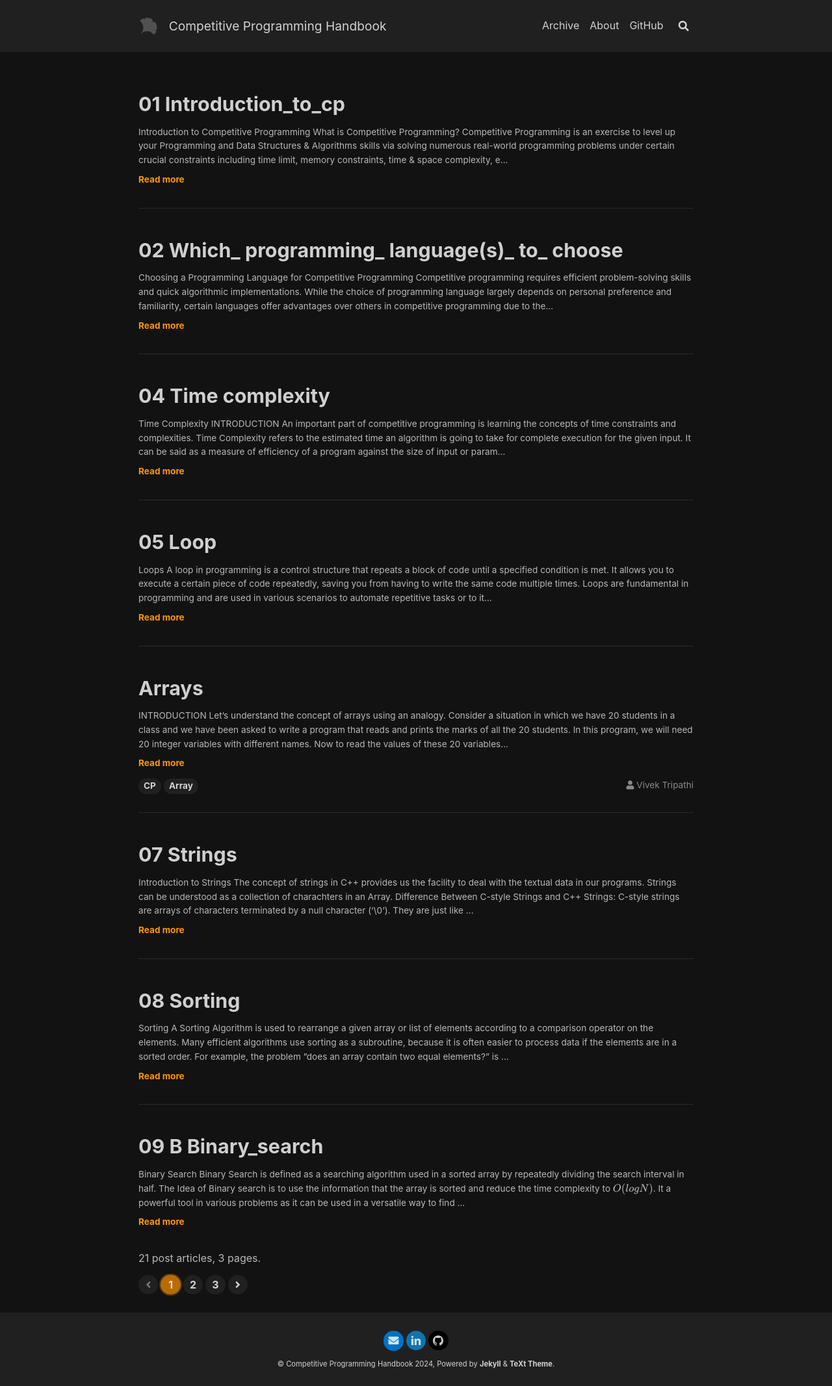
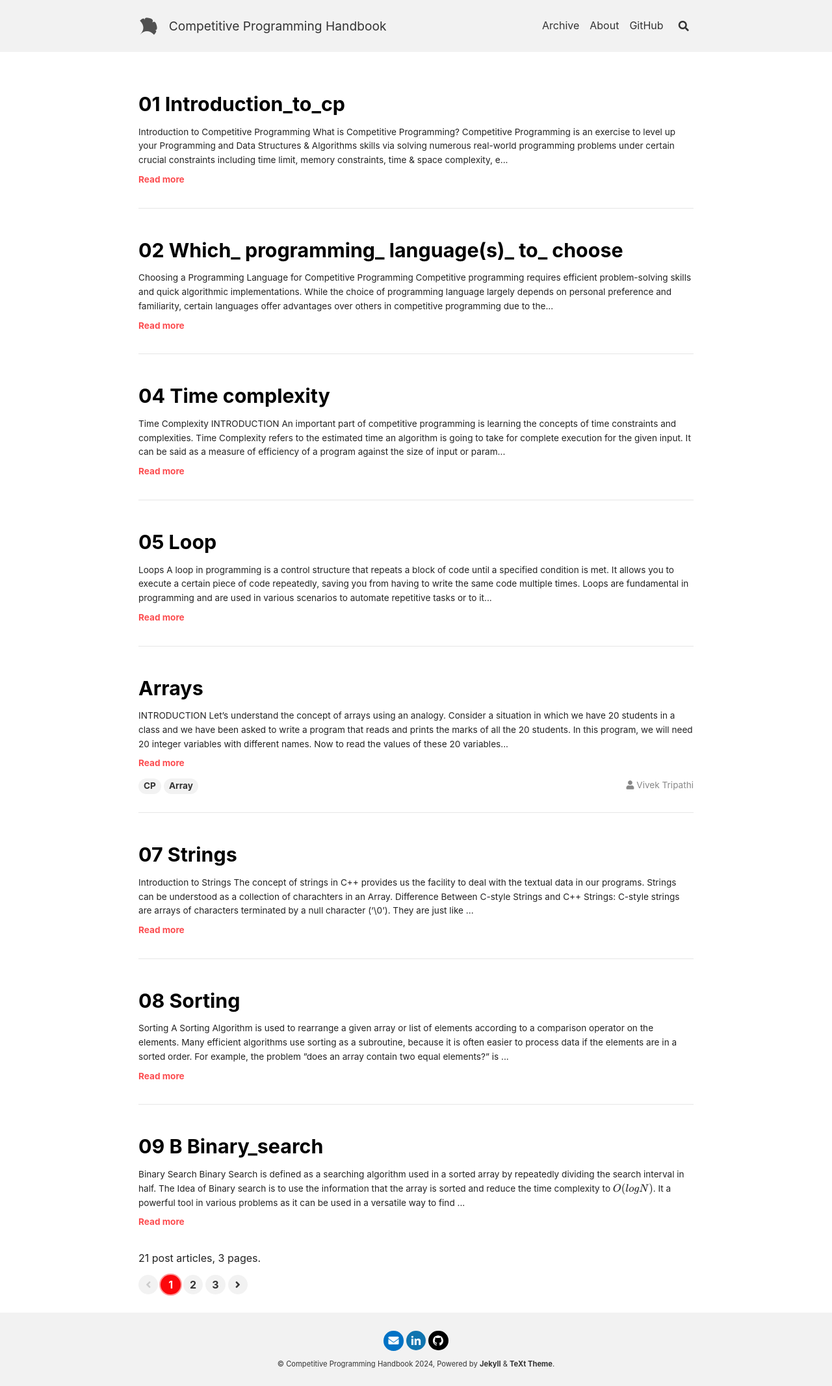
Before and after one commit to programming-club-knit/cp-handbook, a Jekyll site: the page built from index.html, in a window 1280 px wide. Shown: the whole page at 65% size. Built offline with Jekyll 4.4.1, drawn with Linux system fonts in a browser that asks for light colours; nearby versions of some CDN libraries; formulas are drawn with MathJax 3; the list of posts is cut into pages by our own code.

Commit message:
Fix: Change Theme Skin to Default - Changed the theme skin from black to default in config.yml.

```diff
--- a/_config.yml
+++ b/_config.yml
@@ -16,7 +16,7 @@
 
 ## => Site Settings
 ##############################
-text_skin: dark # "default" (default), "dark", "forest", "ocean", "chocolate", "orange"
+text_skin:  # "default" (default), "dark", "forest", "ocean", "chocolate", "orange"
 highlight_theme: default # "default" (default), "tomorrow", "tomorrow-night", "tomorrow-night-eighties", "tomorrow-night-blue", "tomorrow-night-bright"
 url     : # the base hostname & protocol for your site e.g. https://www.someone.com
 baseurl : # does not include hostname
```
